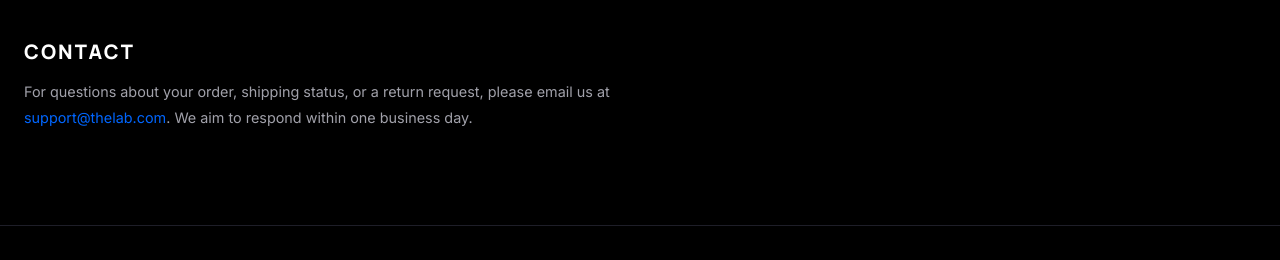
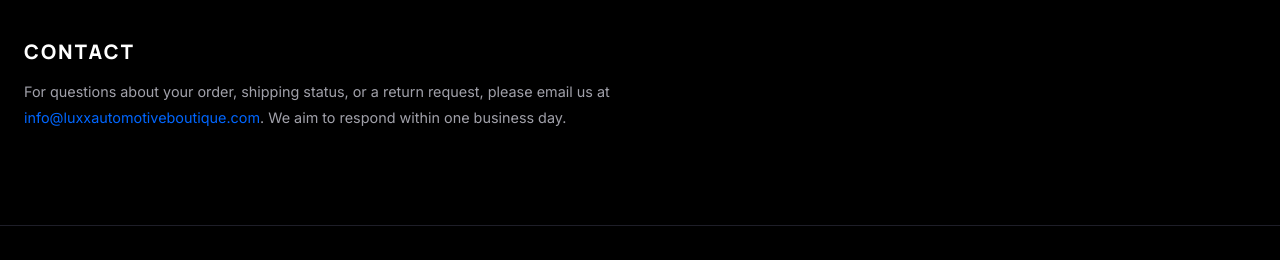
Before and after one commit to Wheelers-Media/THE-LAB, a plain HTML site: page src/pages/shipping/index.html in a window 1280 px wide. Shown: the part 2718-2978 px from the top of the page. Drawn offline with nearby package versions, Linux system fonts and the light colour scheme.

Commit message:
Fix contact email and remove accidentally pasted text block

```diff
--- a/src/pages/shipping/index.html
+++ b/src/pages/shipping/index.html
@@ -193,47 +193,7 @@
                 <p>Products are subject to the manufacturer's warranty where applicable. Luxx Automotive Boutique Inc. will assist in facilitating warranty claims with the manufacturer but does not provide an independent warranty beyond what is offered by the product manufacturer. Labour costs for installation or reinstallation are not covered under any warranty claim.</p>
 
                 <h2>Contact</h2>
-                <p>For questions about your order, shipping status, or a return request, please email us at <a href="mailto:info@luxxautomotiveboutique.com"Update the "SHIPPING RATES" section on THE LAB's global "Shipping & Returns" page (/shipping) using React/Next.js and Tailwind CSS.
-
-Brand Rules:
-Background: The Void (#000000). Text: Body Gray (#A0A0AB). Headings: Signal White (#FFFFFF) using Manrope font.
-
-Content to Inject (Replace the current generic shipping rate paragraph with the following):
-
-"Canadian Customers:
-• Standard Orders: $20 CAD flat rate (Free shipping on orders over $1000 CAD).
-• Exhaust Systems: $80 CAD flat rate for Full Systems; $65 CAD for Delete Pipes.
-• Bulk Orders: 10 or more exhaust pieces ship via skid freight at no cost.
-• Remote Locations: Flat rate and free shipping may not apply. We will contact you prior to fulfillment with an adjusted freight quote.
-
-North American (US) Customers:
-• Standard Orders: $37 USD flat rate.
-• Exhaust Systems: $111 USD flat rate for Full Systems; $74 USD for Delete Pipes.
-• Bulk Orders: 10 or more exhaust pieces ship via skid freight ($500 USD first skid, $250 USD each additional).
-• Remote Locations: Subject to manual freight adjustments prior to fulfillment.
-
-International Duties & Tariffs:
-Shipments outside of Canada may incur TARIFFS and TAXES based on the destination. As a Canadian entity, THE LAB only collects taxes within Canada. All cross-border import duties are the sole responsibility of the consumer and cannot be calculated by THE LAB prior to shipping.":Update the "SHIPPING RATES" section on THE LAB's global "Shipping & Returns" page (/shipping) using React/Next.js and Tailwind CSS.
-
-Brand Rules:
-Background: The Void (#000000). Text: Body Gray (#A0A0AB). Headings: Signal White (#FFFFFF) using Manrope font.
-
-Content to Inject (Replace the current generic shipping rate paragraph with the following):
-
-"Canadian Customers:
-• Standard Orders: $20 CAD flat rate (Free shipping on orders over $1000 CAD).
-• Exhaust Systems: $80 CAD flat rate for Full Systems; $65 CAD for Delete Pipes.
-• Bulk Orders: 10 or more exhaust pieces ship via skid freight at no cost.
-• Remote Locations: Flat rate and free shipping may not apply. We will contact you prior to fulfillment with an adjusted freight quote.
-
-North American (US) Customers:
-• Standard Orders: $37 USD flat rate.
-• Exhaust Systems: $111 USD flat rate for Full Systems; $74 USD for Delete Pipes.
-• Bulk Orders: 10 or more exhaust pieces ship via skid freight ($500 USD first skid, $250 USD each additional).
-• Remote Locations: Subject to manual freight adjustments prior to fulfillment.
-
-International Duties & Tariffs:
-Shipments outside of Canada may incur TARIFFS and TAXES based on the destination. As a Canadian entity, THE LAB only collects taxes within Canada. All cross-border import duties are the sole responsibility of the consumer and cannot be calculated by THE LAB prior to shipping."" class="text-labBlue hover:text-white transition-colors">support@thelab.com</a>. We aim to respond within one business day.</p>
+                <p>For questions about your order, shipping status, or a return request, please email us at <a href="mailto:info@luxxautomotiveboutique.com" class="text-labBlue hover:text-white transition-colors">info@luxxautomotiveboutique.com</a>. We aim to respond within one business day.</p>
             </div>
     </main>
 
```
